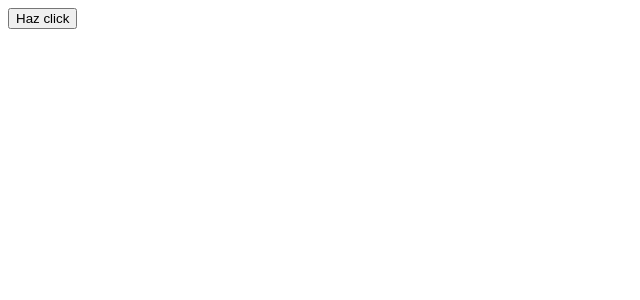
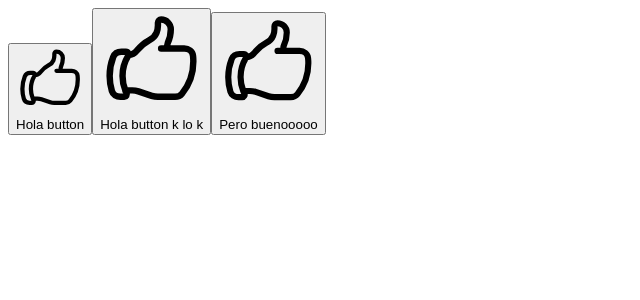
Before and after one commit to Jesus-Almansa/React_Tutorial, a React (Vite) app in the folder projects/00-hola-mundo/: page / in a window 1280 px wide. Shown: the top 300 px of the page, without its empty margins (0-640 px from the left). Built offline with nearby package versions, Linux system fonts and the light colour scheme.

Commit message:
probando botones y systemui icons

```diff
--- a/projects/00-hola-mundo/src/main.jsx
+++ b/projects/00-hola-mundo/src/main.jsx
@@ -1,8 +1,28 @@
 import { StrictMode } from 'react'
 import { createRoot } from 'react-dom/client'
+import React from 'react'
 
 
 const root = createRoot(document.getElementById('root'))
 
-const button = <button onClick={() => alert('Hola mundo')}>Haz click</button>
-root.render(button)
+//const button = <button> Hola button</button>
+
+root.render(
+  <React.Fragment>
+  <button>
+    <svg xmlns="http://www.w3.org/2000/svg" fill="none" viewBox="0 0 24 24" stroke-width="1.5" stroke="currentColor" class="size-6">
+    <path stroke-linecap="round" stroke-linejoin="round" d="M6.633 10.25c.806 0 1.533-.446 2.031-1.08a9.041 9.041 0 0 1 2.861-2.4c.723-.384 1.35-.956 1.653-1.715a4.498 4.498 0 0 0 .322-1.672V2.75a.75.75 0 0 1 .75-.75 2.25 2.25 0 0 1 2.25 2.25c0 1.152-.26 2.243-.723 3.218-.266.558.107 1.282.725 1.282m0 0h3.126c1.026 0 1.945.694 2.054 1.715.045.422.068.85.068 1.285a11.95 11.95 0 0 1-2.649 7.521c-.388.482-.987.729-1.605.729H13.48c-.483 0-.964-.078-1.423-.23l-3.114-1.04a4.501 4.501 0 0 0-1.423-.23H5.904m10.598-9.75H14.25M5.904 18.5c.083.205.173.405.27.602.197.4-.078.898-.523.898h-.908c-.889 0-1.713-.518-1.972-1.368a12 12 0 0 1-.521-3.507c0-1.553.295-3.036.831-4.398C3.387 9.953 4.167 9.5 5 9.5h1.053c.472 0 .745.556.5.96a8.958 8.958 0 0 0-1.302 4.665c0 1.194.232 2.333.654 3.375Z" />
+    </svg>
+Hola button</button>
+  <button>
+  <svg xmlns="http://www.w3.org/2000/svg" fill="none" viewBox="0 0 24 24" stroke-width="1.5" stroke="currentColor" class="size-6">
+  <path stroke-linecap="round" stroke-linejoin="round" d="M6.633 10.25c.806 0 1.533-.446 2.031-1.08a9.041 9.041 0 0 1 2.861-2.4c.723-.384 1.35-.956 1.653-1.715a4.498 4.498 0 0 0 .322-1.672V2.75a.75.75 0 0 1 .75-.75 2.25 2.25 0 0 1 2.25 2.25c0 1.152-.26 2.243-.723 3.218-.266.558.107 1.282.725 1.282m0 0h3.126c1.026 0 1.945.694 2.054 1.715.045.422.068.85.068 1.285a11.95 11.95 0 0 1-2.649 7.521c-.388.482-.987.729-1.605.729H13.48c-.483 0-.964-.078-1.423-.23l-3.114-1.04a4.501 4.501 0 0 0-1.423-.23H5.904m10.598-9.75H14.25M5.904 18.5c.083.205.173.405.27.602.197.4-.078.898-.523.898h-.908c-.889 0-1.713-.518-1.972-1.368a12 12 0 0 1-.521-3.507c0-1.553.295-3.036.831-4.398C3.387 9.953 4.167 9.5 5 9.5h1.053c.472 0 .745.556.5.96a8.958 8.958 0 0 0-1.302 4.665c0 1.194.232 2.333.654 3.375Z" />
+</svg>
+Hola button k lo k</button>
+  <button>
+  <svg xmlns="http://www.w3.org/2000/svg" fill="none" viewBox="0 0 24 24" stroke-width="1.5" stroke="currentColor" class="size-6">
+  <path stroke-linecap="round" stroke-linejoin="round" d="M6.633 10.25c.806 0 1.533-.446 2.031-1.08a9.041 9.041 0 0 1 2.861-2.4c.723-.384 1.35-.956 1.653-1.715a4.498 4.498 0 0 0 .322-1.672V2.75a.75.75 0 0 1 .75-.75 2.25 2.25 0 0 1 2.25 2.25c0 1.152-.26 2.243-.723 3.218-.266.558.107 1.282.725 1.282m0 0h3.126c1.026 0 1.945.694 2.054 1.715.045.422.068.85.068 1.285a11.95 11.95 0 0 1-2.649 7.521c-.388.482-.987.729-1.605.729H13.48c-.483 0-.964-.078-1.423-.23l-3.114-1.04a4.501 4.501 0 0 0-1.423-.23H5.904m10.598-9.75H14.25M5.904 18.5c.083.205.173.405.27.602.197.4-.078.898-.523.898h-.908c-.889 0-1.713-.518-1.972-1.368a12 12 0 0 1-.521-3.507c0-1.553.295-3.036.831-4.398C3.387 9.953 4.167 9.5 5 9.5h1.053c.472 0 .745.556.5.96a8.958 8.958 0 0 0-1.302 4.665c0 1.194.232 2.333.654 3.375Z" />
+</svg>
+Pero buenooooo</button>
+  </React.Fragment>
+)
```
